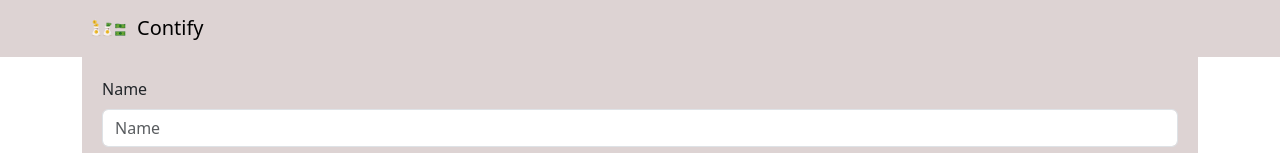
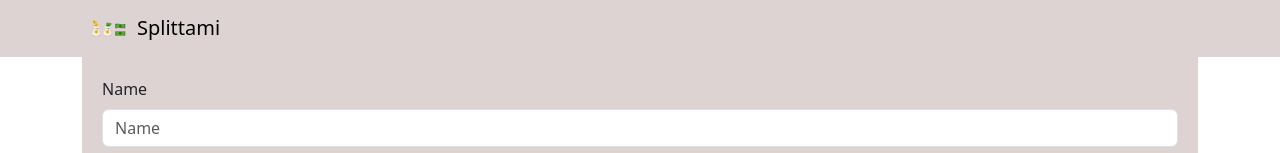
Before and after one commit to GGGGino/contify, a React (Create React App) app: page /user-page in a window 1280 px wide. Shown: the top 153 px of the page. Built offline with nearby package versions, Linux system fonts and the light colour scheme.

Commit message:
edited header

```diff
--- a/src/Components/InnerHeader.tsx
+++ b/src/Components/InnerHeader.tsx
@@ -12,7 +12,7 @@ export default function InnerHeader() {
           className="d-inline-block align-top"
           alt="React Bootstrap logo"
         />
-        Contify
+        Splittami
         </Navbar.Brand>
     </Container>
   </Navbar>;
```
